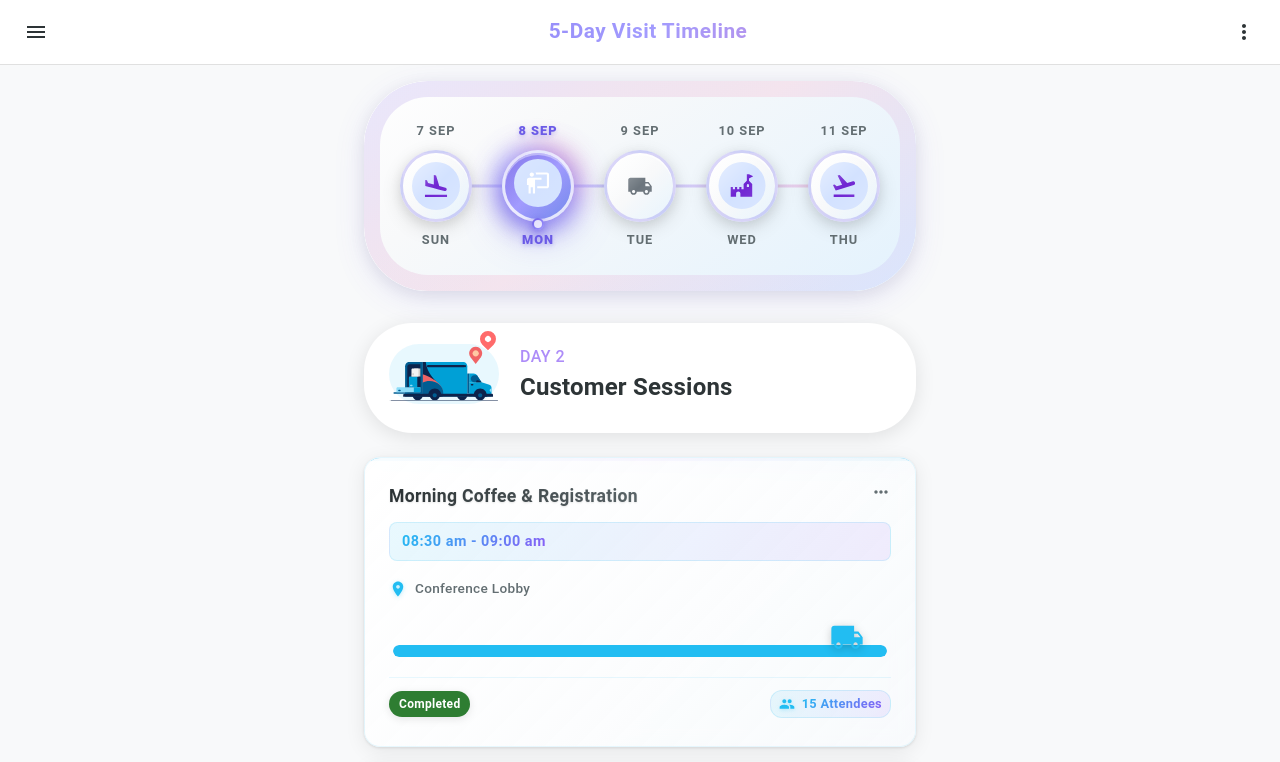
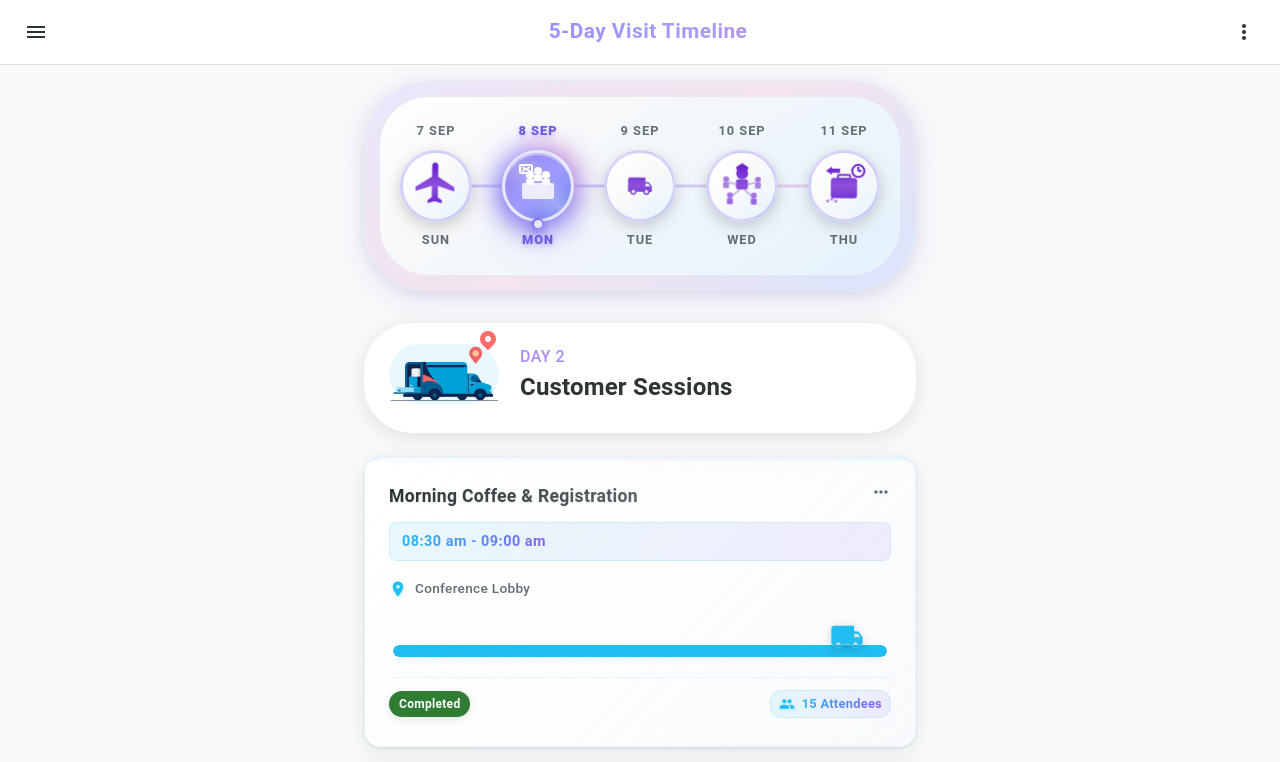
Before and after one commit to eldhoabraham94/clientvisitmobile, a React (Vite) app: page / in a window 1280 px wide. Shown: the top 762 px of the page. Built offline with nearby package versions, Linux system fonts and the light colour scheme.

Commit message:
image update

```diff
--- /dev/null
+++ b/src/components/AeroplaneIcon.jsx
@@ -0,0 +1,15 @@
+import React from 'react';
+
+const AeroplaneIcon = ({ width = 48, height = 48, color = '#6F25D2' }) => (
+  <svg
+    width={width}
+    height={height}
+    viewBox="0 0 24 24"
+    xmlns="http://www.w3.org/2000/svg"
+    fill={color}
+  >
+    <path d="M21 16v-2l-8-5V3.5c0-.83-.67-1.5-1.5-1.5S10 2.67 10 3.5V9l-8 5v2l8-2.5V19l-2 1.5V22l3.5-1 3.5 1v-1.5L13 19v-5.5l8 2.5z"/>
+  </svg>
+);
+
+export default AeroplaneIcon;
--- /dev/null
+++ b/src/components/BusinessMeetingIcon.jsx
@@ -0,0 +1,39 @@
+import React from 'react';
+
+const BusinessMeetingIcon = ({ width = 48, height = 48, color = '#6F25D2' }) => (
+  <svg
+    width={width}
+    height={height}
+    viewBox="0 0 48 48"
+    fill="none"
+    xmlns="http://www.w3.org/2000/svg"
+  >
+    {/* Conference table */}
+    <rect
+      x="8"
+      y="24"
+      width="32"
+      height="16"
+      rx="2"
+      fill={color}
+      opacity="0.8"
+    />
+
+    {/* People around table */}
+    <circle cx="16" cy="16" r="4" fill={color} />
+    <rect x="12" y="20" width="8" height="6" rx="1" fill={color} />
+
+    <circle cx="32" cy="16" r="4" fill={color} />
+    <rect x="28" y="20" width="8" height="6" rx="1" fill={color} />
+
+    <circle cx="24" cy="12" r="4" fill={color} />
+    <rect x="20" y="16" width="8" height="6" rx="1" fill={color} />
+
+    {/* Presentation screen */}
+    <rect x="6" y="6" width="12" height="8" rx="1" stroke={color} strokeWidth="2" fill="none" />
+    <line x1="8" y1="8" x2="16" y2="12" stroke={color} strokeWidth="1.5" />
+    <line x1="8" y1="12" x2="16" y2="8" stroke={color} strokeWidth="1.5" />
+  </svg>
+);
+
+export default BusinessMeetingIcon;
--- a/src/components/DayTimeline.jsx
+++ b/src/components/DayTimeline.jsx
@@ -7,10 +7,10 @@ import {
 } from '@mui/material';
 import { motion } from 'framer-motion';
 import TruckIcon from './TruckIcon.jsx';
-import TimelineDay1Icon from './TimelineDay1Icon.jsx';
-import TimelineDay2Icon from './TimelineDay2Icon.jsx';
-import TimelineDay4Icon from './TimelineDay4Icon.jsx';
-import TimelineDay5Icon from './TimelineDay5Icon.jsx';
+import AeroplaneIcon from './AeroplaneIcon.jsx';
+import BusinessMeetingIcon from './BusinessMeetingIcon.jsx';
+import LeadershipIcon from './LeadershipIcon.jsx';
+import DepartureIcon from './DepartureIcon.jsx';
 
 const DayTimeline = ({ days, selectedDay, onDaySelect }) => {
   // Helper function to get responsive icon size
@@ -164,16 +164,32 @@ const DayTimeline = ({ days, selectedDay, onDaySelect }) => {
                         ? 'linear-gradient(135deg, #6c5ce7 0%, #a29bfe 50%, #667eea 100%)'
                         : 'linear-gradient(135deg, #ffffff 0%, #f8f9fa 50%, #e3f2fd 100%)',
                       position: 'relative',
+                      overflow: 'hidden',
                       '&::before': {
                         content: '""',
                         position: 'absolute',
                         inset: 0,
                         borderRadius: '50%',
                         background: selectedDay === day.id
-                          ? 'linear-gradient(135deg, rgba(255,255,255,0.2) 0%, transparent 50%, rgba(255,255,255,0.1) 100%)'
+                          ? 'linear-gradient(135deg, rgba(255,255,255,0.3) 0%, transparent 50%, rgba(255,255,255,0.1) 100%)'
                           : 'linear-gradient(135deg, rgba(255,255,255,0.6) 0%, transparent 50%, rgba(255,255,255,0.2) 100%)',
                         pointerEvents: 'none',
                       },
+                      '&::after': {
+                        content: '""',
+                        position: 'absolute',
+                        inset: 0,
+                        borderRadius: '50%',
+                        background: 'linear-gradient(45deg, transparent 30%, rgba(255,255,255,0.2) 50%, transparent 70%)',
+                        transform: selectedDay === day.id ? 'rotate(0deg)' : 'rotate(-45deg)',
+                        transition: 'transform 0.6s ease-in-out',
+                        pointerEvents: 'none',
+                        animation: selectedDay === day.id ? 'shimmer 2s ease-in-out infinite' : 'none',
+                      },
+                      '@keyframes shimmer': {
+                        '0%': { transform: 'rotate(0deg)' },
+                        '100%': { transform: 'rotate(360deg)' }
+                      }
                     }}
                   >
                     {selectedDay === day.id ? (
@@ -188,29 +204,52 @@ const DayTimeline = ({ days, selectedDay, onDaySelect }) => {
                         }}
                       >
                         {day.id === 0 ? (
-                          <TimelineDay1Icon width={48} height={48} color="white" />
+                          <AeroplaneIcon width={48} height={48} color="white" />
                         ) : day.id === 1 ? (
-                          <TimelineDay2Icon width={48} height={48} color="white" />
+                          <BusinessMeetingIcon width={48} height={48} color="white" />
+                        ) : day.id === 2 ? (
+                          <TruckIcon width={24} height={18} color="white" />
                         ) : day.id === 3 ? (
-                          <TimelineDay4Icon width={48} height={47} color="white" />
+                          <LeadershipIcon width={48} height={47} color="white" />
                         ) : day.id === 4 ? (
-                          <TimelineDay5Icon width={48} height={48} color="white" />
+                          <DepartureIcon width={48} height={48} color="white" />
                         ) : (
                           <TruckIcon width={24} height={18} color="white" />
                         )}
                       </motion.div>
                     ) : (
-                      day.id === 0 ? (
-                        <TimelineDay1Icon width={48} height={48} color="#6F25D2" />
-                      ) : day.id === 1 ? (
-                        <TimelineDay2Icon width={48} height={48} color="#6F25D2" />
-                      ) : day.id === 3 ? (
-                        <TimelineDay4Icon width={48} height={47} color="#6F25D2" />
-                      ) : day.id === 4 ? (
-                        <TimelineDay5Icon width={48} height={48} color="#6F25D2" />
-                      ) : (
-                        <TruckIcon width={24} height={18} color="#6c757d" />
-                      )
+                      <motion.div
+                        animate={{
+                          scale: [1, 1.02, 1],
+                          rotate: [0, 1, 0]
+                        }}
+                        transition={{
+                          duration: 4,
+                          repeat: Infinity,
+                          ease: "easeInOut",
+                          delay: index * 0.2
+                        }}
+                        whileHover={{
+                          scale: 1.15,
+                          rotate: 8,
+                          transition: { duration: 0.3, type: "spring", stiffness: 400 }
+                        }}
+                        whileTap={{ scale: 0.95 }}
+                      >
+                        {day.id === 0 ? (
+                          <AeroplaneIcon width={48} height={48} color="#6F25D2" />
+                        ) : day.id === 1 ? (
+                          <BusinessMeetingIcon width={48} height={48} color="#6F25D2" />
+                        ) : day.id === 2 ? (
+                          <TruckIcon width={24} height={18} color="#6F25D2" />
+                        ) : day.id === 3 ? (
+                          <LeadershipIcon width={48} height={47} color="#6F25D2" />
+                        ) : day.id === 4 ? (
+                          <DepartureIcon width={48} height={48} color="#6F25D2" />
+                        ) : (
+                          <TruckIcon width={24} height={18} color="#6c757d" />
+                        )}
+                      </motion.div>
                     )}
                   </Avatar>
 
--- /dev/null
+++ b/src/components/DepartureIcon.jsx
@@ -0,0 +1,54 @@
+import React from 'react';
+
+const DepartureIcon = ({ width = 48, height = 48, color = '#6F25D2' }) => (
+  <svg
+    width={width}
+    height={height}
+    viewBox="0 0 48 48"
+    fill="none"
+    xmlns="http://www.w3.org/2000/svg"
+  >
+    {/* Suitcase */}
+    <rect
+      x="12"
+      y="20"
+      width="24"
+      height="18"
+      rx="2"
+      fill={color}
+      stroke={color}
+      strokeWidth="2"
+    />
+    <rect
+      x="18"
+      y="16"
+      width="12"
+      height="4"
+      rx="1"
+      fill="none"
+      stroke={color}
+      strokeWidth="2"
+    />
+
+    {/* Suitcase handle */}
+    <circle cx="24" cy="28" r="2" fill="none" stroke={color} strokeWidth="2" />
+
+    {/* Departure arrow */}
+    <path
+      d="M6 12L12 8L12 10L20 10L20 14L12 14L12 16L6 12Z"
+      fill={color}
+    />
+
+    {/* Footsteps/path */}
+    <circle cx="8" cy="42" r="1.5" fill={color} opacity="0.6" />
+    <circle cx="12" cy="40" r="1.5" fill={color} opacity="0.6" />
+    <circle cx="16" cy="42" r="1.5" fill={color} opacity="0.6" />
+
+    {/* Clock (indicating time to leave) */}
+    <circle cx="38" cy="12" r="6" fill="none" stroke={color} strokeWidth="2" />
+    <line x1="38" y1="12" x2="38" y2="8" stroke={color} strokeWidth="2" />
+    <line x1="38" y1="12" x2="41" y2="12" stroke={color} strokeWidth="2" />
+  </svg>
+);
+
+export default DepartureIcon;
--- /dev/null
+++ b/src/components/LeadershipIcon.jsx
@@ -0,0 +1,44 @@
+import React from 'react';
+
+const LeadershipIcon = ({ width = 48, height = 48, color = '#6F25D2' }) => (
+  <svg
+    width={width}
+    height={height}
+    viewBox="0 0 48 48"
+    fill="none"
+    xmlns="http://www.w3.org/2000/svg"
+  >
+    {/* Leader figure (larger, centered) */}
+    <circle cx="24" cy="14" r="6" fill={color} />
+    <rect x="18" y="20" width="12" height="10" rx="2" fill={color} />
+
+    {/* Crown/leadership symbol */}
+    <path
+      d="M18 8L20 12L24 10L28 12L30 8L24 4L18 8Z"
+      fill={color}
+      stroke={color}
+      strokeWidth="1"
+    />
+
+    {/* Team members (smaller, around leader) */}
+    <circle cx="8" cy="20" r="3" fill={color} opacity="0.7" />
+    <rect x="5" y="23" width="6" height="6" rx="1" fill={color} opacity="0.7" />
+
+    <circle cx="40" cy="20" r="3" fill={color} opacity="0.7" />
+    <rect x="37" y="23" width="6" height="6" rx="1" fill={color} opacity="0.7" />
+
+    <circle cx="12" cy="36" r="3" fill={color} opacity="0.7" />
+    <rect x="9" y="39" width="6" height="6" rx="1" fill={color} opacity="0.7" />
+
+    <circle cx="36" cy="36" r="3" fill={color} opacity="0.7" />
+    <rect x="33" y="39" width="6" height="6" rx="1" fill={color} opacity="0.7" />
+
+    {/* Connection lines */}
+    <line x1="18" y1="25" x2="11" y2="23" stroke={color} strokeWidth="1.5" opacity="0.5" />
+    <line x1="30" y1="25" x2="37" y2="23" stroke={color} strokeWidth="1.5" opacity="0.5" />
+    <line x1="22" y1="30" x2="15" y2="36" stroke={color} strokeWidth="1.5" opacity="0.5" />
+    <line x1="26" y1="30" x2="33" y2="36" stroke={color} strokeWidth="1.5" opacity="0.5" />
+  </svg>
+);
+
+export default LeadershipIcon;
```
Also changed, not shown: src/components/AirplaneTakeOffIcon.jsx (added, +15 -0 lines).
